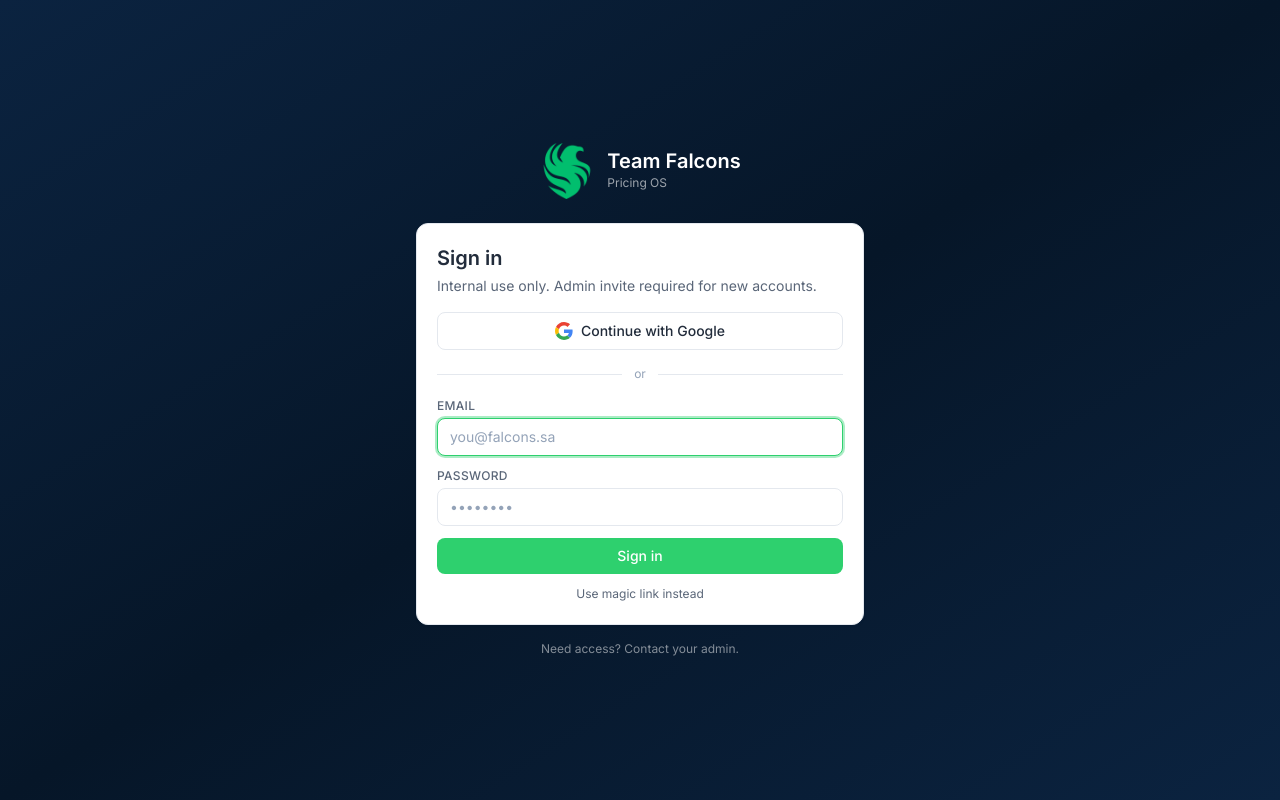
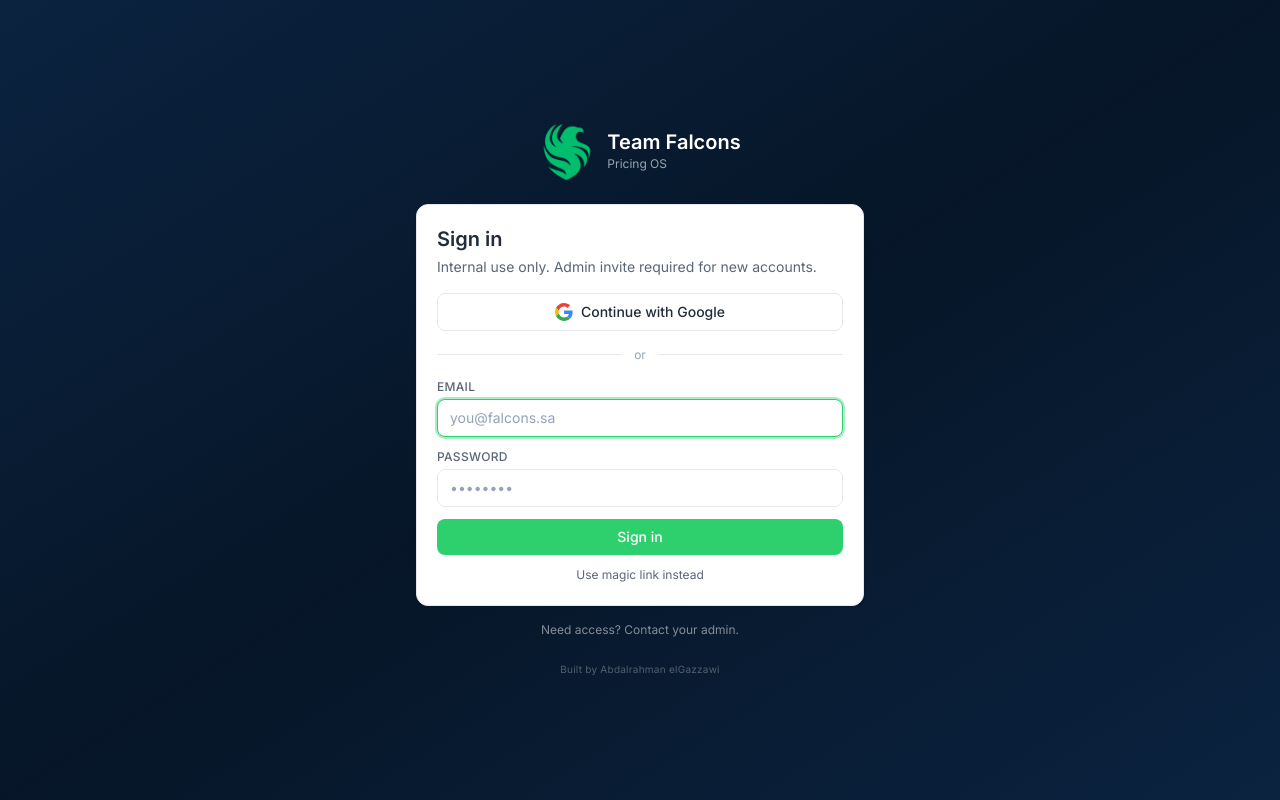
Before and after one commit to AbdalrahmanElGazzawi/falcons-pricing-web, a Next.js app: page /login in a window 1280 px wide. Built offline with nearby package versions, Linux system fonts and the light colour scheme; no server answers.

Commit message:
Add 'Built by Abdalrahman elGazzawi' footer to login + sidebar

```diff
--- a/src/app/login/page.tsx
+++ b/src/app/login/page.tsx
@@ -116,6 +116,10 @@
         <div className="text-center text-white/50 text-xs mt-4">
           Need access? Contact your admin.
         </div>
+
+        <div className="text-center text-white/30 text-[10px] mt-6 tracking-wide">
+          Built by Abdalrahman elGazzawi
+        </div>
       </div>
     </div>
   );
--- a/src/components/Shell.tsx
+++ b/src/components/Shell.tsx
@@ -80,6 +80,9 @@
             className="mt-2 w-full flex items-center gap-2 px-3 py-2 rounded-lg text-sm text-white/70 hover:bg-white/5 hover:text-white">
             <LogOut size={16} /> Sign out
           </button>
+          <div className="text-center text-white/30 text-[10px] mt-3 tracking-wide">
+            Built by Abdalrahman elGazzawi
+          </div>
         </div>
       </aside>
 
```
